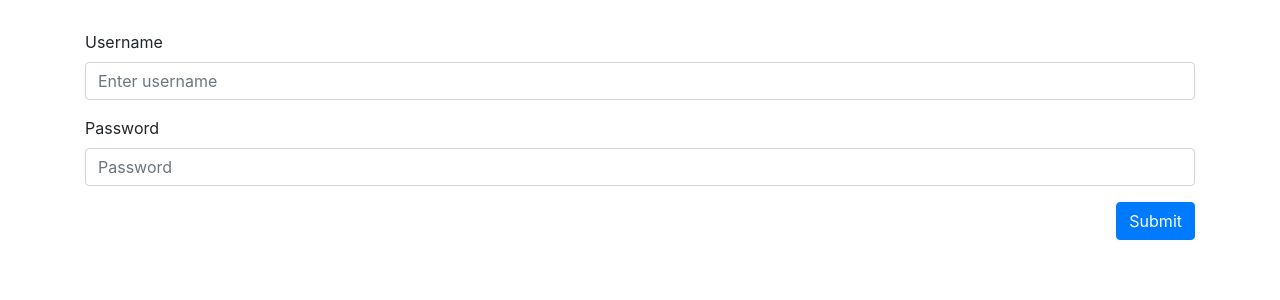
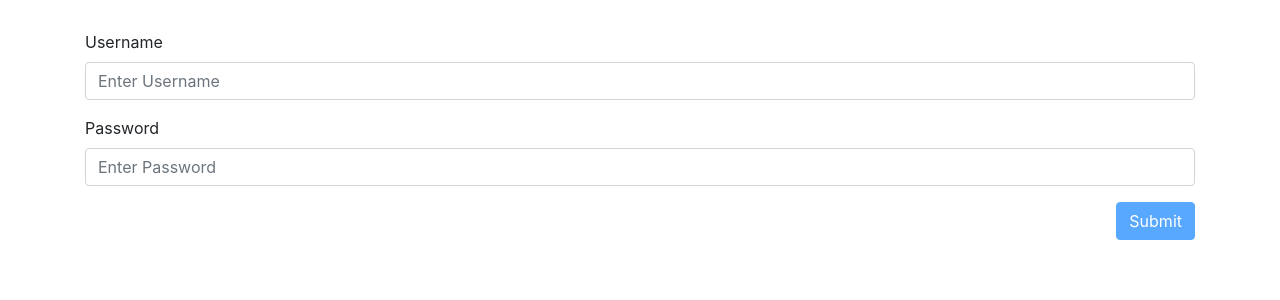
Before and after one commit to barangorkem/StudentCoursesProjectWithAngular-NetCore, an Angular app in the folder studentcoursesapp/: page / in a window 1280 px wide. Shown: the top 300 px of the page. Built offline with nearby package versions, Linux system fonts and the light colour scheme.

Commit message:
Student class created and making validation

```diff
--- a/studentcoursesapp/src/app/home/home.component.html
+++ b/studentcoursesapp/src/app/home/home.component.html
@@ -1,13 +1,29 @@
-
-
-<form>
+<form #userForm="ngForm" (ngSubmit)="onSubmit(userForm)">
   <div class="form-group">
     <label for="username">Username</label>
-          <input type="text" class="form-control" id="Username"  placeholder="Enter username">
+    <input type="text" class="form-control" minlength="1" [(ngModel)]="userForm.Username" #Username="ngModel"
+      name="Username" placeholder="Enter Username" required>
+    <div *ngIf="Username.invalid && (Username.dirty || Username.touched)" class="alert alert-danger">
+      <div *ngIf="Username.errors.required">
+        Name is required.
+      </div>
+      <div *ngIf="Username.errors.minlength">
+        Name must be at least 4 characters long.
+      </div>
+    </div>
   </div>
   <div class="form-group">
     <label for="exampleInputPassword1">Password</label>
-          <input type="password" class="form-control" id="exampleInputPassword1" placeholder="Password">
+    <input type="password" class="form-control" id="exampleInputPassword1" placeholder="Password" minlength="1" [(ngModel)]="userForm.Password" #Password="ngModel"
+    name="Password" placeholder="Enter Password" required>
+    <div *ngIf="Password.invalid && (Password.dirty || Password.touched)" class="alert alert-danger">
+      <div *ngIf="Password.errors.required">
+        Name is required.
       </div>
-        <button type="submit" class="btn btn-primary" style="float:right;">Submit</button>
+      <div *ngIf="Password.errors.minlength">
+        Name must be at least 4 characters long.
+      </div>
+    </div>
+  </div>
+  <button type="submit" [disabled]="!userForm.valid" class="btn btn-primary" style="float:right;">Submit</button>
 </form>
--- a/studentcoursesapp/src/app/home/home.component.ts
+++ b/studentcoursesapp/src/app/home/home.component.ts
@@ -1,4 +1,5 @@
 import { Component, OnInit } from '@angular/core';
+import { User } from '../models/user.model';
 
 @Component({
   selector: 'app-home',
@@ -7,6 +8,7 @@ import { Component, OnInit } from '@angular/core';
 })
 export class HomeComponent implements OnInit {
 
+  userForm=new User();
   constructor() { }
 
   ngOnInit() {
--- /dev/null
+++ b/studentcoursesapp/src/app/models/user.model.ts
@@ -0,0 +1,14 @@
+export class User {
+        // UserId:number;
+        // FirstName:string;
+        // LastName:string;
+        Username:string;
+        Password:string;
+        // IsActive:boolean;
+
+        constructor(Username='',Password='')
+        {
+            this.Username=Username;
+            this.Password=Password;
+        }
+}
```
Also changed, not shown: 1 other file (tests, documents, lock files or other folders). Lines whose indentation alone changed are shown as unchanged.
